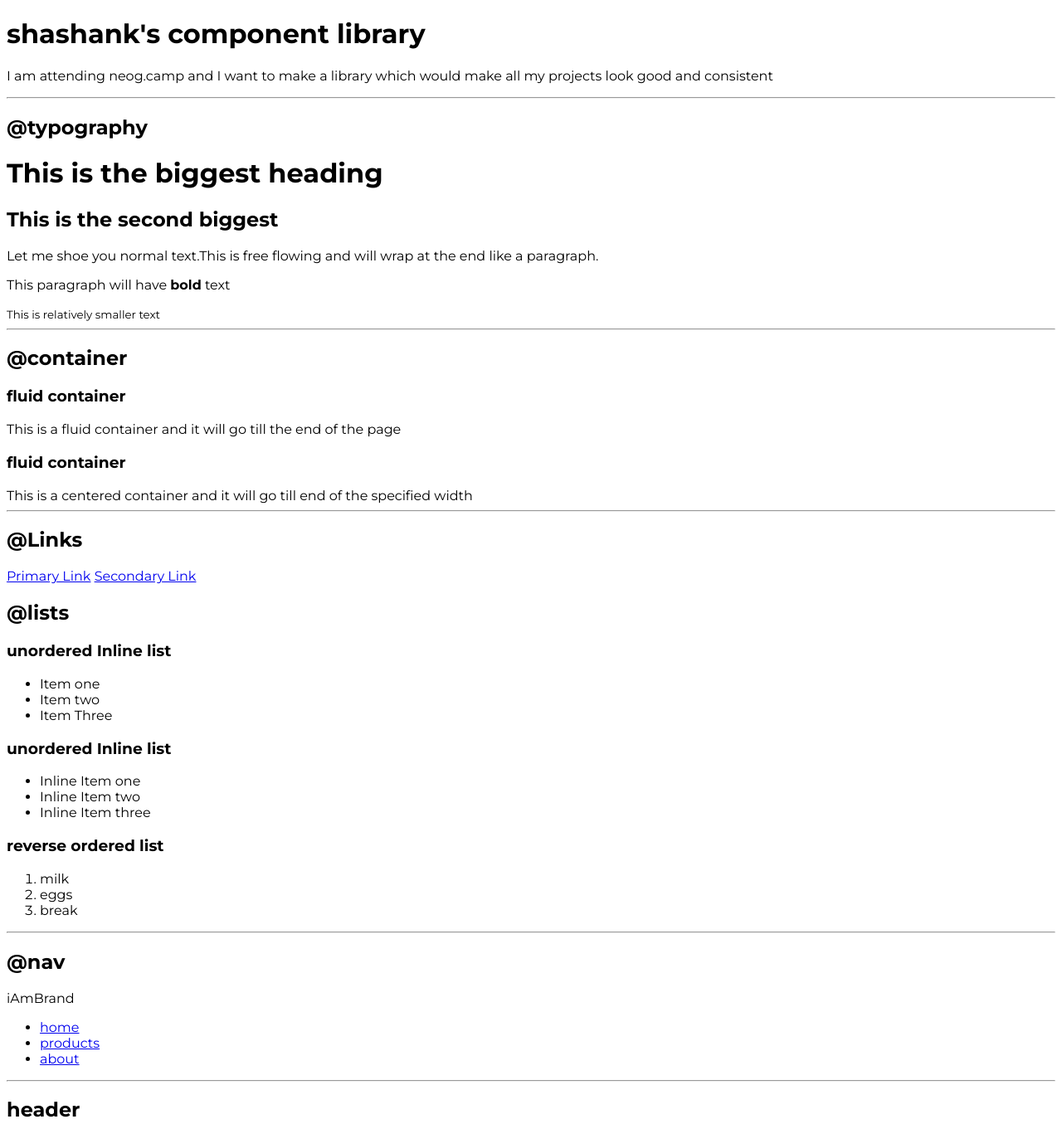
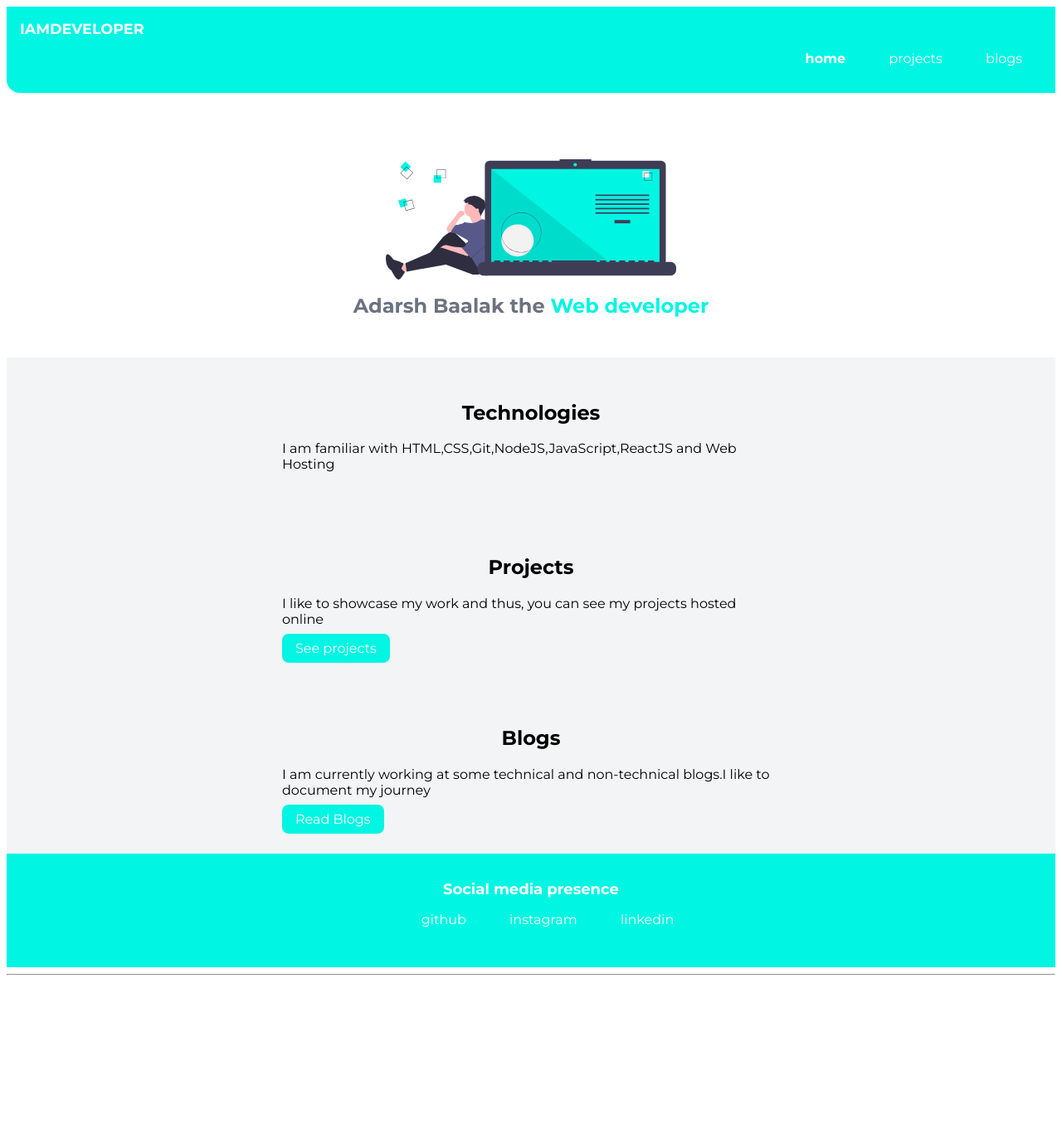
Before and after one commit to kumawatshashank/neogcamp-lesson-3-live, a plain HTML site: page index.html in a window 1280 px wide. Shown: the top 1355 px of the page at 83% size. After the commit the page ends 1184 px from the top, so only its background shows below. Drawn offline with Linux system fonts and the light colour scheme.

Commit message:
added docs

```diff
--- a/index.html
+++ b/index.html
@@ -3,126 +3,83 @@
 <head>
     <meta charset="UTF-8">
     <meta name="viewport" content="width=device-width, initial-scale=1.0">
-    <title>Component Library</title>
-    <link href="style.css" rel="stylesheet" />
+    <title>home | adarsh baalika</title>
+    <link href="style.css" rel="stylesheet"/>
 </head>
 <body>
-    <h1>shashank's component library</h1>
-    <p>I am attending neog.camp and I want to make a library which would make all my projects look good and consistent</p>
-
-    <hr>
-
-    <h2>@typography</h2>
-
-    <h1>This is the biggest heading </h1>
-    <h2>This is the second biggest</h2>
-    <p>Let me shoe you normal text.This is free flowing and will wrap at the end like a paragraph.</p>
-    <p>This paragraph will have <strong>bold</strong> text
-    </p>
-    <small>This is relatively smaller text</small>
-
-    <hr>
-
-    <h2>@container</h2>
-
-    <h3>fluid container</h3>
-    <div>This is a fluid container and it will go till the end of the page</div>
-
-    <h3>fluid container</h3>
-    <div>This is a centered container and it will go till end of the specified width</div>
-
-    <hr>
-
-    <h2>@Links</h2>
-
-    <a href="/ ">Primary Link</a>
-    <a href="/ ">Secondary Link</a>
-
-    <h2>@lists</h2>
-
-    <h3> unordered Inline list</h3>
-
-    <ul>
-        <li>Item one</li>
-        <li>Item two</li>
-        <li>Item Three</li>
-
-    </ul>
-
-    <h3> unordered Inline list</h3>
-    <ul>
-        <li>Inline Item one</li>
-        <li>Inline Item two</li>
-        <li>Inline Item three</li>
-    </ul>
-
-    <h3> reverse ordered list</h3>
-    <ol>
-        <li>milk</li>
-        <li>eggs</li>
-        <li>break</li>
-    </ol>
-
-    <hr />
-
-    <h2>@nav</h2>
-
-    <nav>
-        <div>iAmBrand</div>
-        <ul>
-            <li>
-                <a href="/">home</a>
+    <nav class="navigation container">
+        <div class="nav-brand"
+        >IAMDEVELOPER</div>
+        <ul class="list-non-bullet nav-pills">
+            <li
+            class="list-item-inline">
+                <a class="link link-active" href="/">home</a>
 
             </li>
-            <li>
-                <a href="/">products</a>
+            <li class="list-item-inline">
+                <a class="link"  href="/project.html">projects</a>
             </li>
 
-            <li>
-                <a href=" /">about</a>
+            <li class="list-item-inline">
+                <a class="link"  href="/blogs.html ">blogs</a>
             </li>
         </ul>
     </nav>
 
-    <hr>
-
-    <h2>header</h2>
-
-    <header>
-        <img src="images/hero.svg" />
-        <h1>heading inside hero</h1>
+    <header class="hero">
+        <img class="hero-img"src="images/hero.svg" />
+        <h1 class="hero-heading">Adarsh Baalak the <span class="heading-inverted">Web developer</span></h1>
     </header>
 
-    <hr>
+    <section class="section ow">
+        <div class="container container-center">
+            <h1>Technologies</h1>
 
-    <h2>@section
-    </h2>
-     <section>
-        <h3>white section</h3>
-        <p>This will go end to end with little margin at both sides</p>
+            <p>I am familiar with HTML,CSS,Git,NodeJS,JavaScript,ReactJS and Web Hosting</p>
+
+
+        </div>
      </section>
 
-     <section>
-         <h3>off white section</h3>
-         <p>This will have gray background</p>
+
+    <section class="section ow">
+        <div class="container container-center">
+            <h1>Projects</h1>
+
+            <p>I like to showcase my work and thus, you can see my projects hosted online</p>
+
+            <a class="link link-primary" href="/" >See projects</a>
+        </div>
      </section>
 
-     <hr>
+     <section class="section ow">
+        <div class="container container-center">
+            <h1>Blogs</h1>
 
-     <h2>@footer</h2>
+            <p>I am currently working at some technical and non-technical blogs.I like to document my journey</p>
 
-     <footer>
-         <div>Some small heading inside footer
-         </div>
-         <ul>
-             <li>socialone</li>
-             <li>socialTwo</li>
-             <li>socialThree</l>
-         </ul>
-     </footer>
-    <div style="height: 30vh;">
+            <a class="link link-primary" href="/" >Read Blogs</a>
+        </div>
+     </section>
 
-    </div>
+     <footer class="footer">
+        <div class="footer-header">Social media presence
+        </div>
+        <ul class="social-links list list-non-bullet ">
+            <li class="list-item-inline">
+                <a class="link" href="http://github.com/shashankkumawat">github </a>
+            </li>
+            <li class="list-item-inline">
+                <a class="link" href="http://instagram.com/shashankkumawat">instagram</a>
 
+            </li>
+
+            <li class="list-item-inline">
+                <a class="link" href="http://linkedin/in/shashankkumawat">linkedin</a>
+               </l>
+        </ul>
+    </footer>
+
+    <hr>
 </body>
 </html>
--- a/style.css
+++ b/style.css
@@ -1,6 +1,147 @@
 @import url('https://fonts.googleapis.com/css2?family=Montserrat:wght@400;700&display=swap');
+
+:root {
+    --primary-color:#00F5E3;
+    --off-white:#F3F4F6;
+    --dark-gray:#6B7280;
+}
 
 body{
     font-family: 'Montserrat',
     sans-serif;
 }
+
+.hr{
+    margin: 2rem , 0rem;
+}
+
+/** container **/
+.container {
+    padding-left: 1rem;
+    padding-right: 1rem;
+}
+
+.container-center {
+    max-width:600px;
+    margin:auto;
+}
+
+/**links**/
+
+.link{
+    text-decoration: none;
+    padding: 0.5rem 1rem;
+}
+.link-primary {
+    background-color:var(--primary-color);
+    border-radius: 0.5rem;
+    color:white
+}
+
+.link-secondary{
+
+    color:var(--primary-color);
+    border-radius: 0.5rem;
+    border: 1px solid var(--primary-color);
+}
+
+/**look into BEM naming convention for CSS**/
+
+/**list**/
+
+.list-non-bullet{
+    list-style: none;
+}
+
+.list-item-inline{
+    display: inline;
+    padding: 0rem 0.5rem;
+
+}
+
+/**navigation**/
+
+.navigation{
+    background-color: var(--primary-color);
+    color:white;
+    padding: 1rem;
+    border-bottom-left-radius:1rem;
+}
+
+.navigation .nav-brand{
+    font-weight: bold;
+    font-size: 1.1rem;
+}
+
+
+
+ .navigation .nav-pills{
+     text-align: right;
+ }
+.navigation .link{
+    color:white
+
+}
+
+.navigation .link-active{
+    font-weight: bold;
+}
+
+/**hero**/
+
+.hero
+{
+    padding: 2rem;
+    padding-top: 5rem;
+
+}
+
+.hero .hero-img{
+    max-width: 350px;
+    display:block;
+    margin:auto;
+}
+
+.hero .hero-heading{
+    text-align:center;
+    font-size:  x-large;
+    color:var(--dark-gray)
+
+}
+
+.hero .hero-heading .heading-inverted{
+    color:var(--primary-color)
+}
+
+/**section**/
+.section
+{
+    padding: 2rem;
+}
+.section h1{
+    text-align: center;
+
+}
+
+.ow{
+    background-color: var(--off-white);
+}
+
+/**footer**/
+
+.footer
+{
+    background-color: var(--primary-color);
+    padding:2rem 1rem;
+    text-align: center;
+    color:white;
+}
+
+.footer .footer-header{
+
+     font-weight: bold;
+     font-size: large;
+}
+.footer .link{
+    color:white
+}
```
Also changed, not shown: blogs.html (added, +39 -0 lines), lib/component.html (added, +152 -0 lines), project.html (added, +62 -0 lines).
